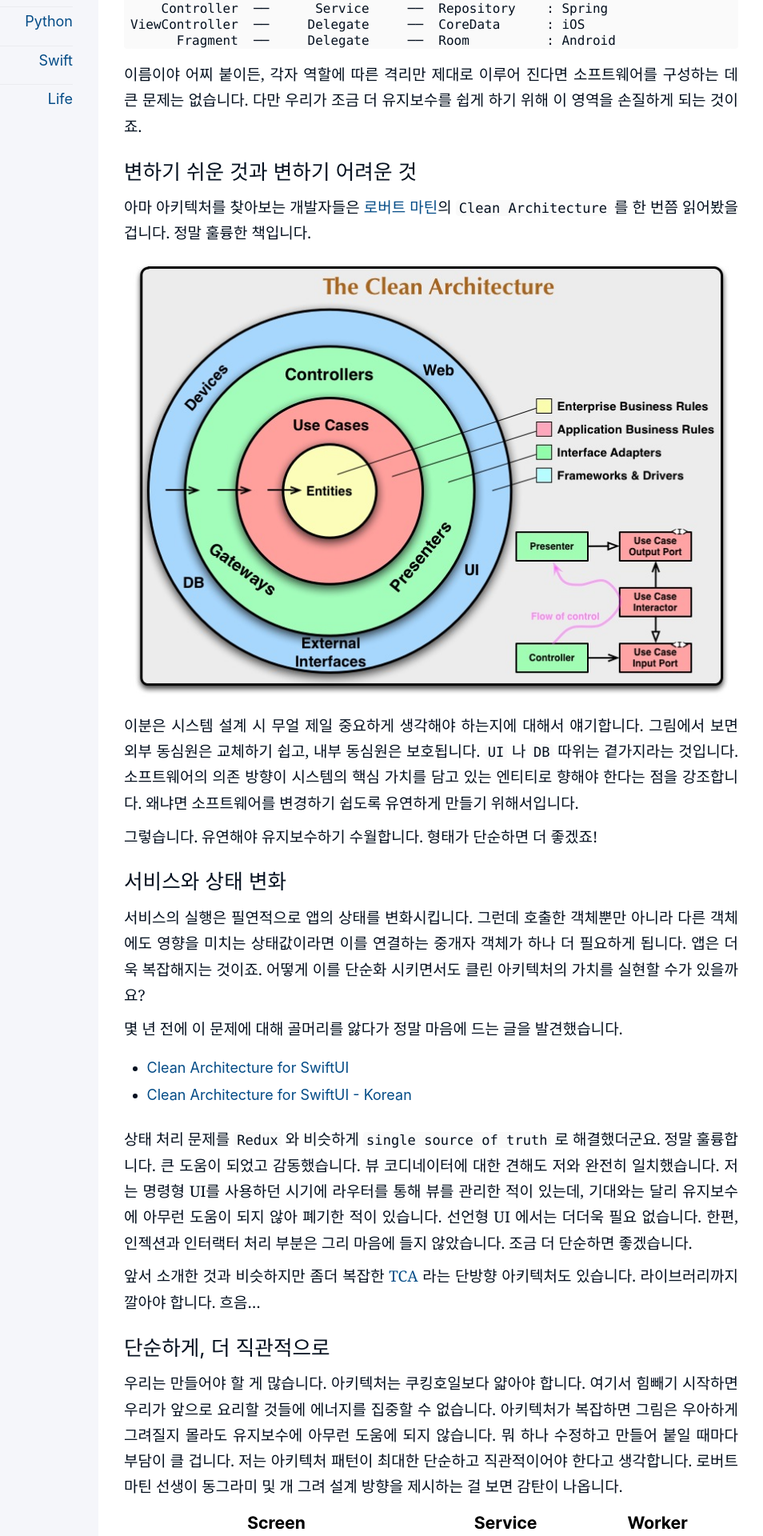
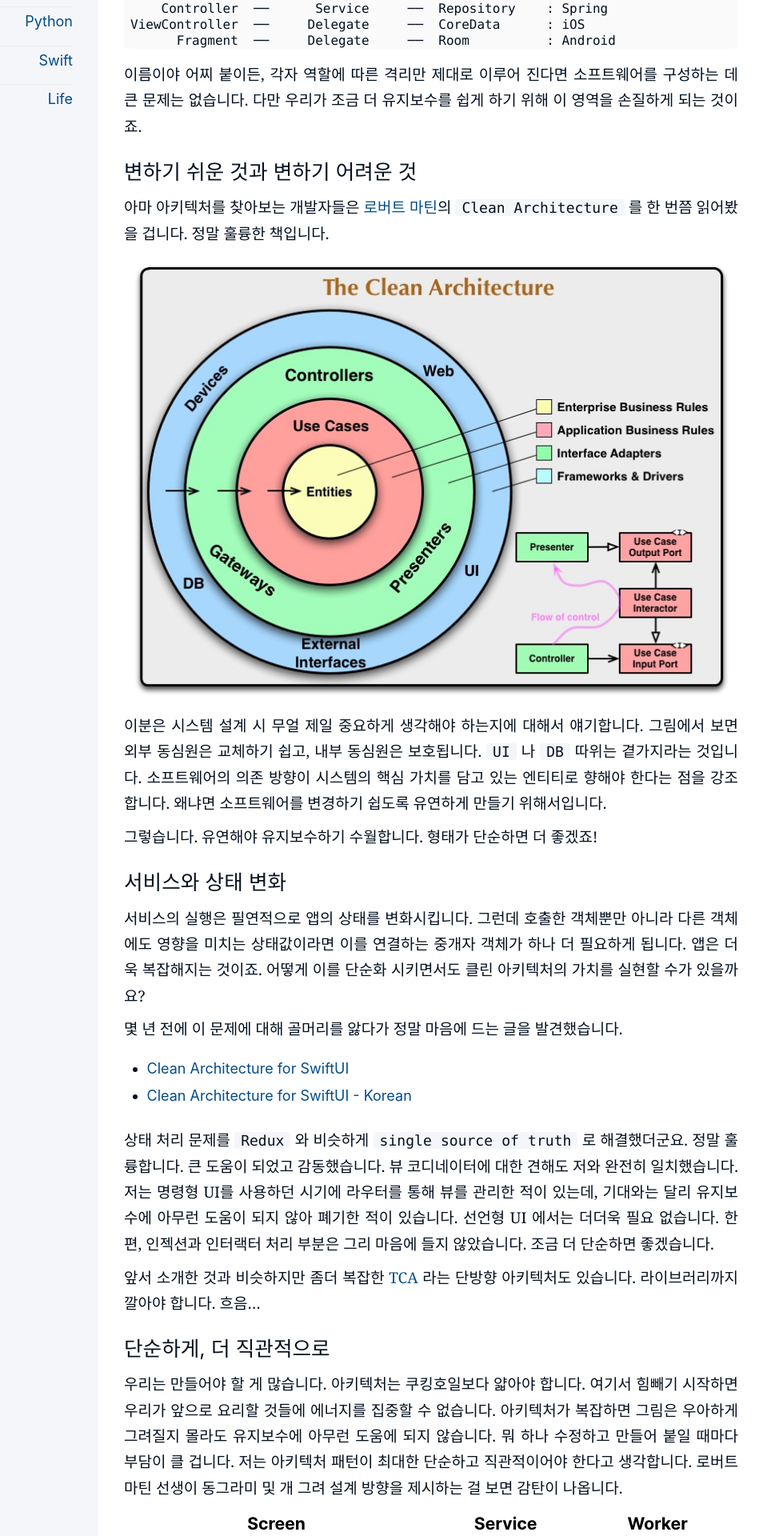
Before and after one commit to kiroshin/kiroshin.github.io, a Jekyll site: the page built from _posts/2024-07-17-pure-simple.md, in a window 1280 px wide. Shown: the part 458-2378 px from the top of the page at 80% size, without its empty margins (197-1151 px from the left). Built offline with Jekyll 4.4.1, drawn with Linux system fonts in a browser that asks for light colours.

Commit message:
Update _page.scss

```diff
--- a/_sass/_page.scss
+++ b/_sass/_page.scss
@@ -155,10 +155,10 @@
 // code
 // ============================================================
 code.language-plaintext {
-  background-color: $bg-code-color;
+  background-color: $bg-sidebar-color;
   border-radius: $radius-tiny-size;
-  padding: 0 4px;
-  font-size: 0.9em;
+  padding: 0 8px;
+  font-size: 0.95em;
 }
 
 code {
```
